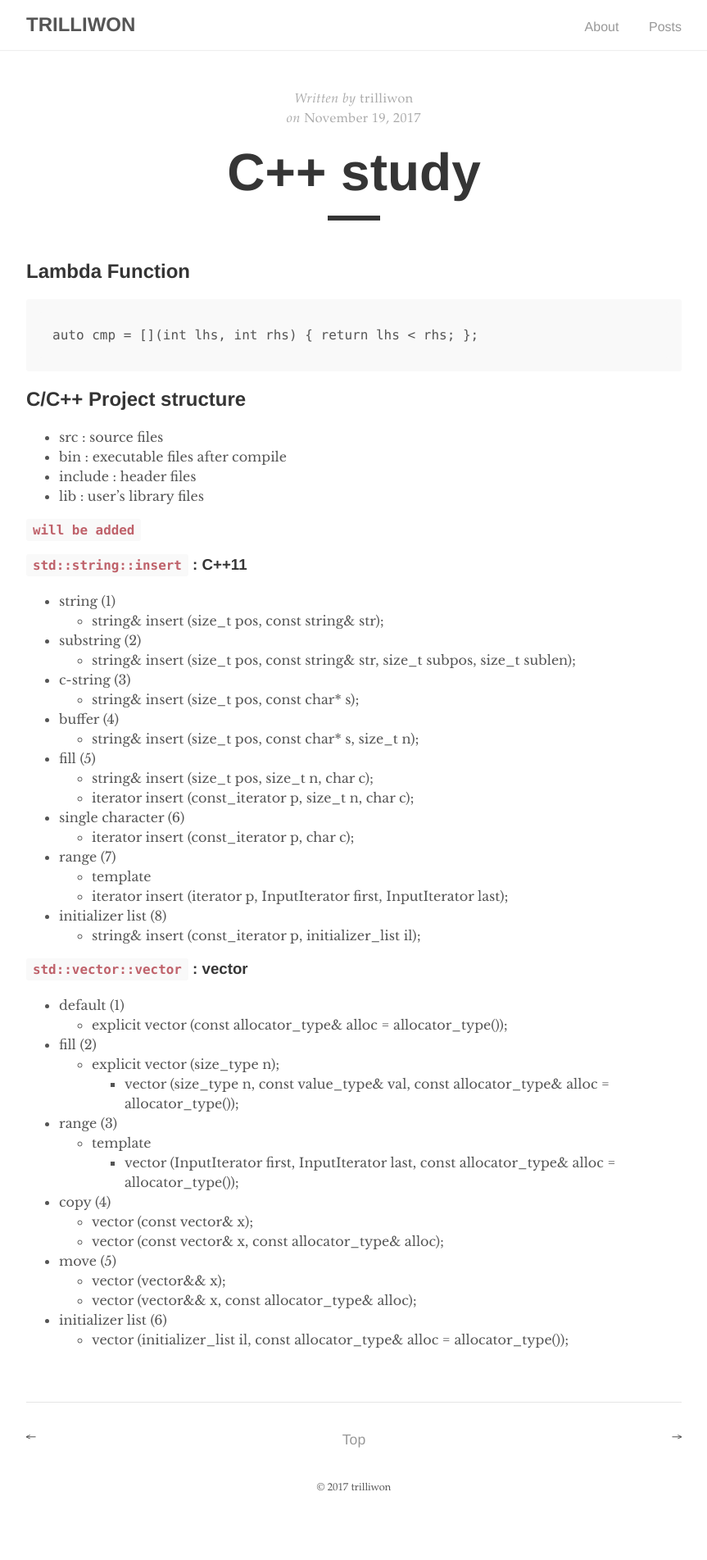
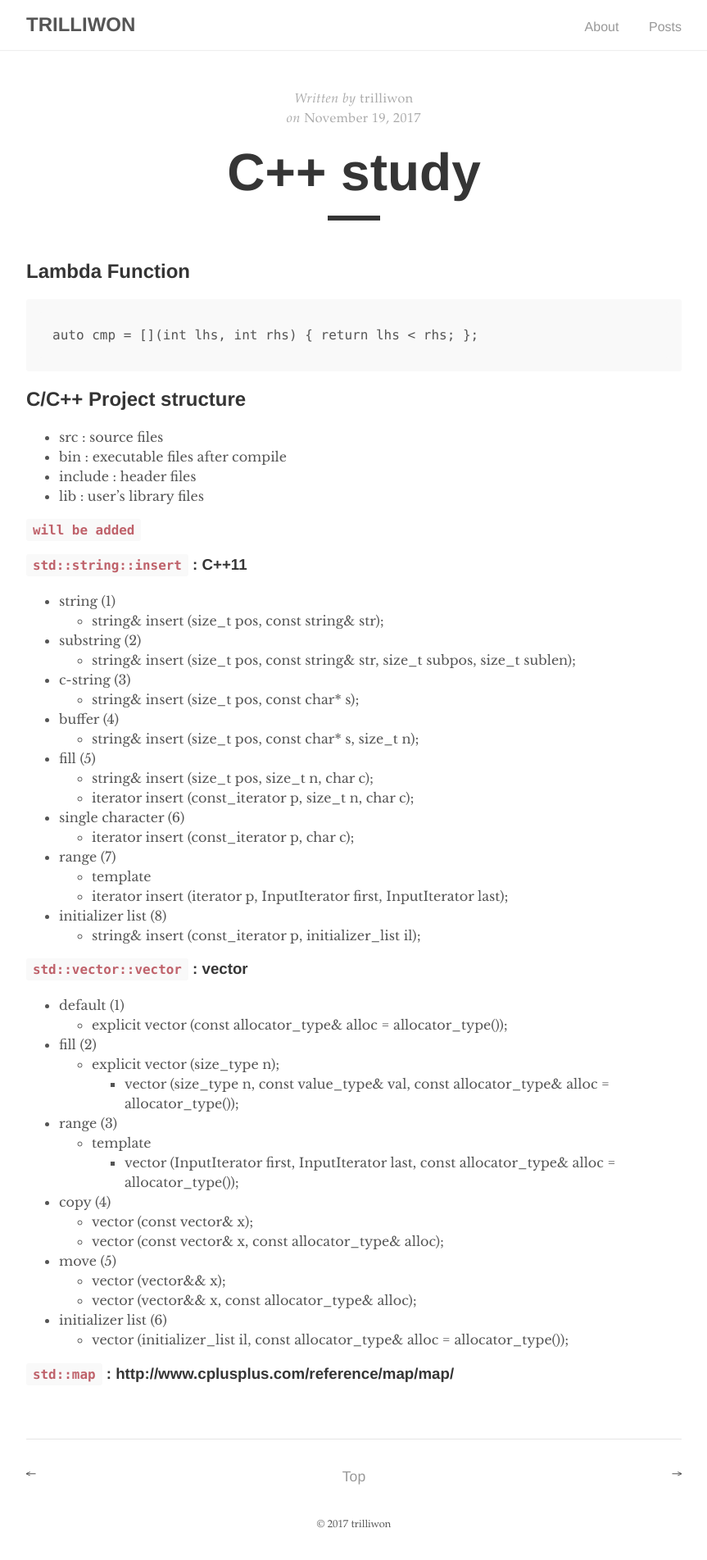
Before and after one commit to trilliwon/ABL, a Jekyll site: the page built from _posts/2017-11-19-cpp-howto.md, in a window 1280 px wide. Shown: the whole page at 82% size, without its empty margins (208-1071 px from the left). Built offline with Jekyll 4.4.1, drawn with Linux system fonts in a browser that asks for light colours; before the commit the page ends 1858 px from its top, so only the background shows below that.

Commit message:
Fri Dec  1 12:35:53 KST 2017

```diff
--- a/_posts/2017-11-19-cpp-howto.md
+++ b/_posts/2017-11-19-cpp-howto.md
@@ -61,3 +61,5 @@ auto cmp = [](int lhs, int rhs) { return lhs < rhs; };
   - vector (vector&& x, const allocator_type& alloc);
 - initializer list (6)
   - vector (initializer_list<value_type> il, const allocator_type& alloc = allocator_type());
+
+### `std::map` : http://www.cplusplus.com/reference/map/map/
```
